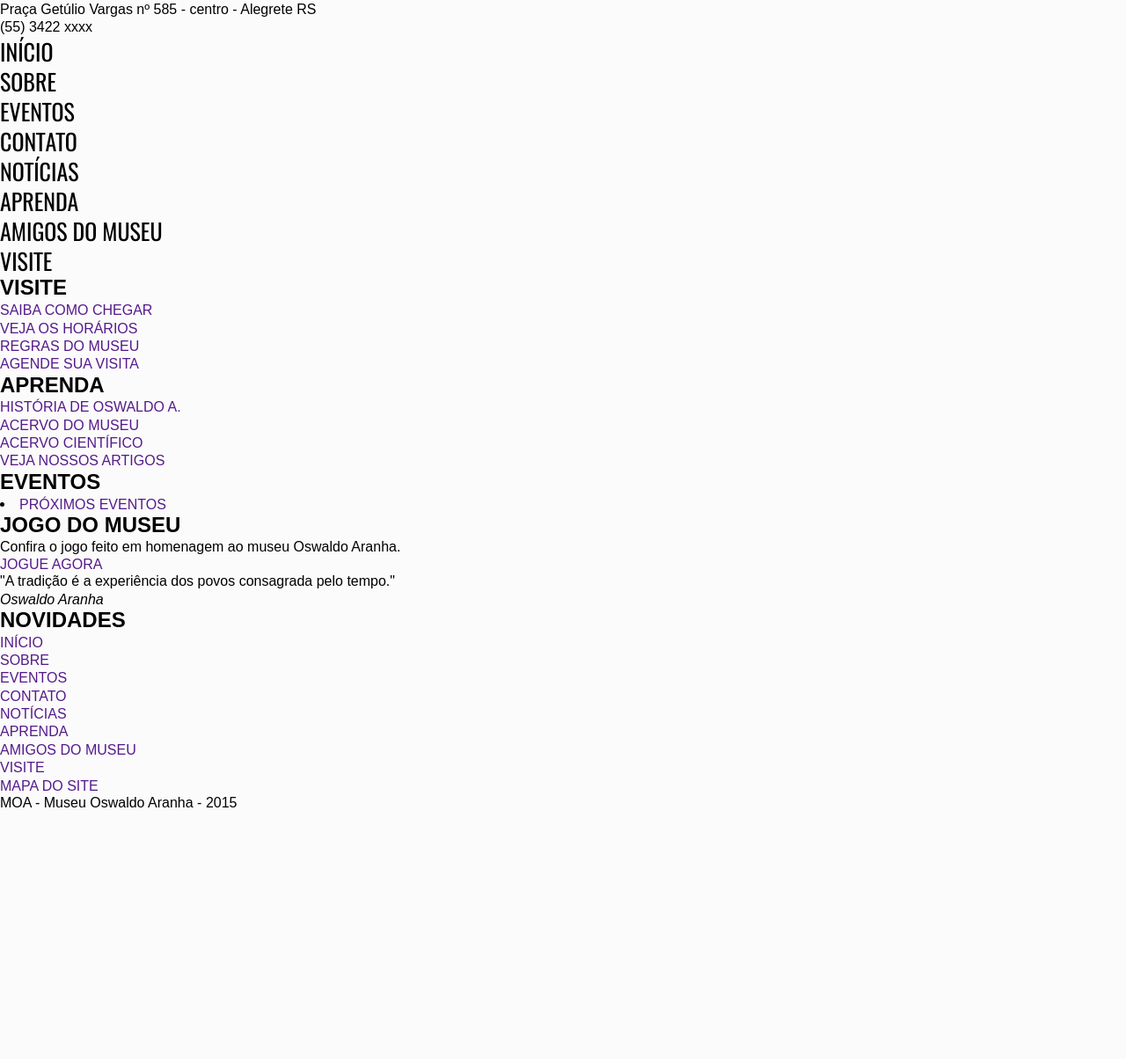
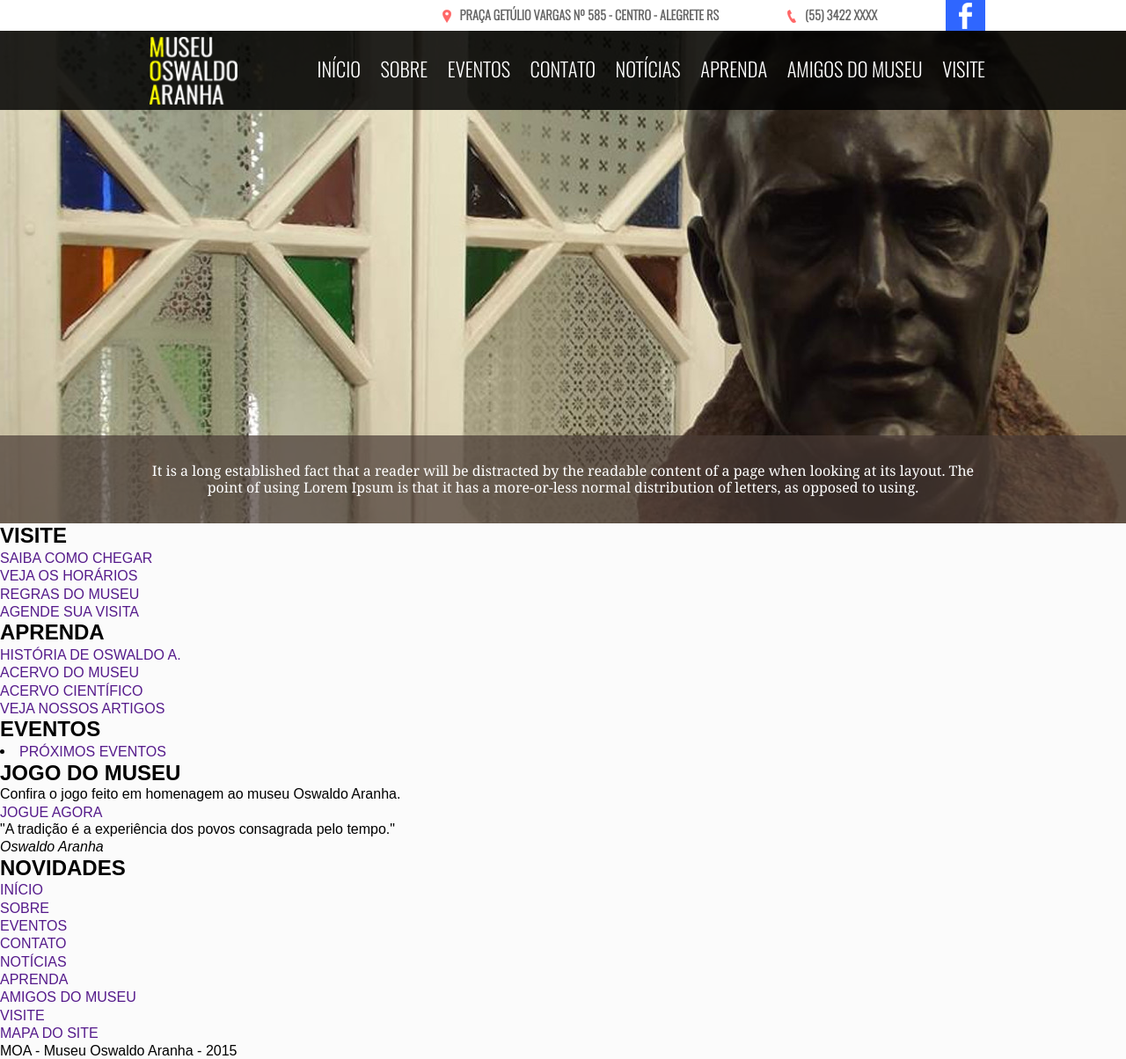
Before and after one commit to luizpaulofranz/museuOswaldoAranha, a PHP site: page /view/home.php in a window 1280 px wide. Shown: the whole page at 88% size. Before the commit the page ends 918 px from the top, so only its background shows below. Run offline with PHP 8.4, Linux system fonts and the light colour scheme.

Commit message:
Implementa topo da página Home.

```diff
--- a/dev/resources/css/boot.css
+++ b/dev/resources/css/boot.css
@@ -27,13 +27,87 @@
 p:last-child{margin-bottom: 0;}
 mark{padding: 5px 10px; background-color: #eee;}
 ul{list-style: none;}
-img{float: left; border: none; width: 100%; max-width: 100%;}
+img{float: left; border: none;}
 a{text-decoration: none;}
 a img{border: 0;}
 
+/* PALETA */
+/* BACKGROUND */
+.bg-black{background-color: #000000; color: #ffffff;}
+.bg-white-grey{background-color: #ffffff; color: #666666;}
+.bg-brown-white{background-color: #493b36; color: #ffffff;}
+
 /* fonts */
 .font{font-family: Oswald;}
-.font-menu{font-size: 26px}
+.font-oswald-light{font-family: Oswald Light;}
+.font-georgia{font-family: Georgia, "Times New Roman", serif;}
+
+/*font size*/
+.fontzero{font-size: 0em !important;}
+.fontsize090{font-size: .90em;}
+.fontsize1{font-size: 1em;}
+.fontsize1b{font-size: 1.4em;}
+
+/* font weight */
+.font-thin{font-weight: 100 !important;}
+.font-light{font-weight: 300 !important;}
+.font-normal{font-weight: 400 !important;}
+.font-bold{font-weight: 700 !important;}
+
+/*text*/
+.text-uppercase{text-transform: uppercase;}
+
+/*text align*/
+.al-left{text-align: left;}
+.al-right{text-align: right;}
+.al-center{text-align: center;}
+
+/*float*/
+.fl-left{float: left;}
+.fl-right{float: right !important;}
+.fl-none{float: none;}
+
+/*display*/
+.ds-block{display: block;}
+.ds-inblock{display: inline-block;}
+.ds-inline{display: inline;}
+.ds-none{display: none;}
 
 /* clear */
 .clear{clear: both;}
+
+/*images*/
+.img-micro{padding: 3px 10px 0 0}
+
+/*helpers*/
+.transparence-85{background-color: rgba(0,0,0,.85) !important;}
+.transparence-70{background-color: rgba(73,59,54,.70) !important;}
+
+/*sections*/
+.section-1{
+    height: 560px;
+    background: url(../images/home/img-topo.jpg) no-repeat center;
+    background-size: cover;
+    position: absolute;
+    top: 35px;
+}
+
+.section-header {
+    z-index: 1;
+    position: relative
+}
+
+.posiion_image_text_info {
+    padding: 31px 0 31px 0;
+    position: absolute;
+    top: 495px;
+}
+
+.regulates_position {
+    position: absolute;
+    top: 595px;
+}
+
+.menu-height{height: 90px; padding-top: 7px;}
+.menu-item{display: inline-block; margin-left: 18px; margin-top: 20px; padding-top: 2px;}
+.list-info{display: inline-block; margin-left: 75px;}
--- a/dev/resources/css/grid.css
+++ b/dev/resources/css/grid.css
@@ -1,13 +1,20 @@
-.container {
+.container{float: left; width: 100%;}
+.container-padding-60{padding: 60px 0 60px 0;}
+
+.content {
     width: 960px;
     margin: 0 auto;
     padding: 0px;
     position: relative;
 }
 
-.container:after, .container:before {
+.content:after, .content:before {
     content: " ";
     display: table;
+}
+
+.content:after {
+    clear: both;
 }
 
 .grid-1, .grid-2, .grid-3, .grid-4, .grid-5, .grid-6, .grid-7, .grid-8, .grid-9, .grid-10, .grid-11, .grid-12, .grid-13, .grid-14, .grid-15, .grid-16, .grid-1-3 {
@@ -16,20 +23,20 @@
     margin-right: 10px;
 }
 
-.grid-1 	{width: 40px;}
-.grid-2 	{width: 100px;}
-.grid-3 	{width: 160px;}
-.grid-4 	{width: 220px;}
-.grid-5 	{width: 280px;}
-.grid-6 	{width: 340px;}
-.grid-7 	{width: 400px;}
-.grid-8 	{width: 460px;}
-.grid-9 	{width: 520px;}
-.grid-10 	{width: 580px;}
-.grid-11 	{width: 640px;}
-.grid-12 	{width: 700px;}
-.grid-13 	{width: 760px;}
-.grid-14 	{width: 820px;}
-.grid-15 	{width: 880px;}
-.grid-16 	{width: 940px;}
-.grid-1-3	{width: 300px;}
+.grid-1{width: 40px;}
+.grid-2{width: 100px;}
+.grid-3{width: 160px;}
+.grid-4{width: 220px;}
+.grid-5{width: 280px;}
+.grid-6{width: 340px;}
+.grid-7{width: 400px;}
+.grid-8{width: 460px;}
+.grid-9{width: 520px;}
+.grid-10{width: 580px;}
+.grid-11{width: 640px;}
+.grid-12{width: 700px;}
+.grid-13{width: 760px;}
+.grid-14{width: 820px;}
+.grid-15{width: 880px;}
+.grid-16{width: 940px;}
+.grid-1-3{width: 300px;}
--- a/dev/view/home.php
+++ b/dev/view/home.php
@@ -12,41 +12,53 @@
     </head>
     <body>
 
-        <header>
-            <div>
-                <div>
-                    <ul>
-                        <ul>
-                            <li><a src="" alt=""><img src="" alt="">Praça Getúlio Vargas nº 585 - centro - Alegrete RS</a></li>
-                            <li><a src="" alt=""><img src="" alt="">(55) 3422 xxxx</a></li>
-                            <li><a src="" alt=""><img src="" alt=""></a></li>
-                        </ul>
+        <div class="container bg-white-grey menu-height2">
+            <div class="content">
+                <ul class="font-oswald-light font-bold fontsize090 fl-right text-uppercase">
+                    <li class="list-info"><a src="" alt=""><img src="../resources/images/home/endereco-icon.png" class="fl-left img-micro" alt="Icone Encereço">Praça Getúlio Vargas nº 585 - centro - Alegrete RS</a></li>
+                    <li class="list-info"><a src="" alt=""><img src="../resources/images/home/telefone-icon.png" class="fl-left img-micro" alt="Icone Telefone">(55) 3422 xxxx</a></li>
+                    <li class="list-info"><a src="" alt=""><img src="../resources/images/home/facebook-icon.png" alt="Nossa Página no Facebook"></a></li>
                 </ul>
             </div>
-                <div>
-                    <img src="" alt="">
-                    <ul class="font font-menu">
-                        <li><a src="" alt="">INÍCIO</a></li>
-                        <li><a src="" alt="">SOBRE</a></li>
-                        <li><a src="" alt="">EVENTOS</a></li>
-                        <li><a src="" alt="">CONTATO</a></li>
-                        <li><a src="" alt="">NOTÍCIAS</a></li>
-                        <li><a src="" alt="">APRENDA</a></li>
-                        <li><a src="" alt="">AMIGOS DO MUSEU</a></li>
-                        <li><a src="" alt="">VISITE</a></li>
+        </div>
+
+        <header class="container bg-black menu-height section-header transparence-85">
+            <div class="content">
+                <h1 class="fontzero">
+                    Portal Museu Oswaldo Aranha
+                    <img src="../resources/images/home/logo-museu.png" alt="Museu Oswaldo Aranha" class="ds-block fl-left grid-2">
+                </h1>
+                <ul class="font-oswald-light font-light fontsize1b fl-right">
+                    <li class="menu-item"><a src="" alt="">INÍCIO</a></li>
+                    <li class="menu-item"><a src="" alt="">SOBRE</a></li>
+                    <li class="menu-item"><a src="" alt="">EVENTOS</a></li>
+                    <li class="menu-item"><a src="" alt="">CONTATO</a></li>
+                    <li class="menu-item"><a src="" alt="">NOTÍCIAS</a></li>
+                    <li class="menu-item"><a src="" alt="">APRENDA</a></li>
+                    <li class="menu-item"><a src="" alt="">AMIGOS DO MUSEU</a></li>
+                    <li class="menu-item"><a src="" alt="">VISITE</a></li>
                 </ul>
             </div>
+        </header>
 
-                <div>
-                    <div>
-                        <p>
+        <section>
+            <div class="container section-1">
+                <div class="content">
 
+                </div>
+            </div>
+
+            <div class="container al-center bg-brown-white posiion_image_text_info transparence-70 font-georgia fontsize1">
+                <div class="content">
+                    <p class="grid-16">
+                        It is a long established fact that a reader will be distracted by the readable content of a page when looking at its layout.
+                        The point of using Lorem Ipsum  is that it has a more-or-less normal distribution of letters, as opposed to using.
                     </p>
                 </div>
             </div>
-            </div>
-        </header>
+        </section>
 
+        <div class="regulates_position">
             <section>
                 <div>
                     <article>
@@ -144,6 +156,6 @@
                     <p>MOA - Museu Oswaldo Aranha - 2015</p>
                 </div>
             </footer>
-
+        </div>
     </body>
 </html>
```
Also changed, not shown: dev/readme.txt (deleted). Lines whose indentation alone changed are shown as unchanged.
